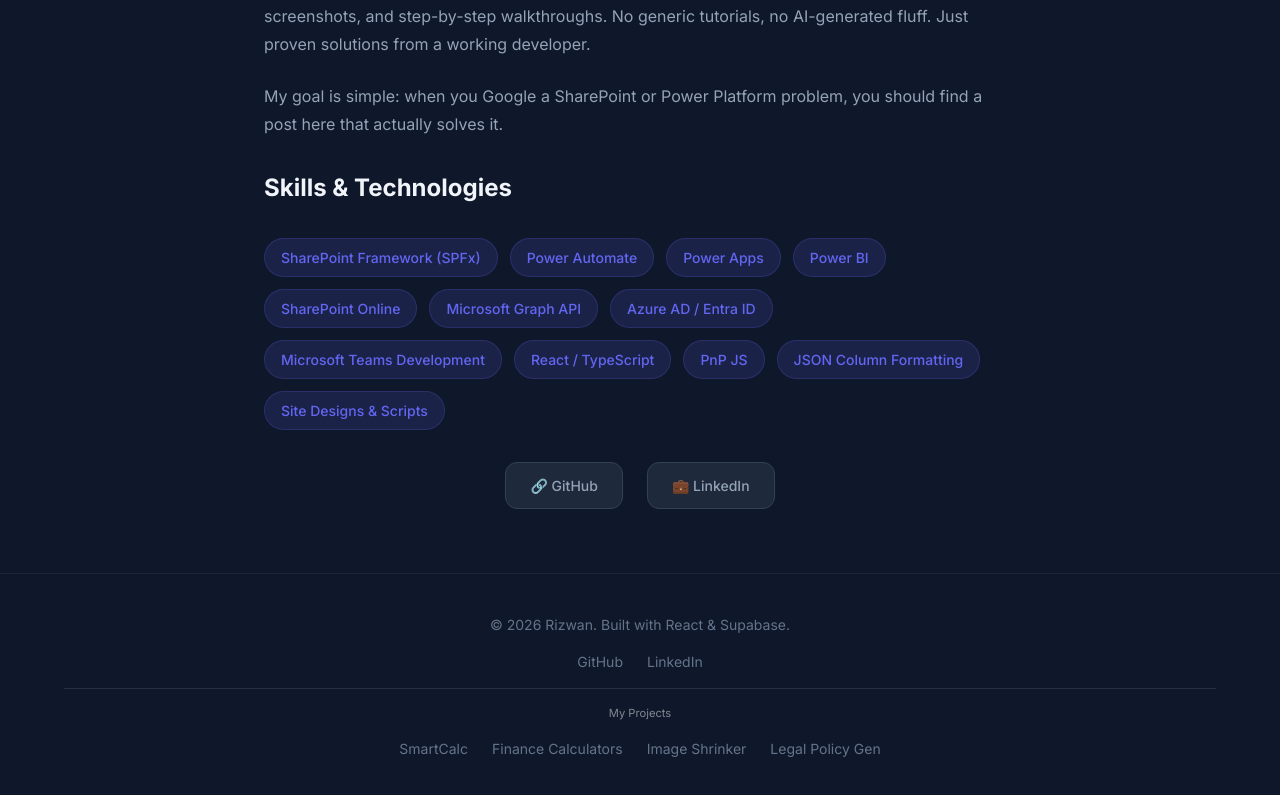
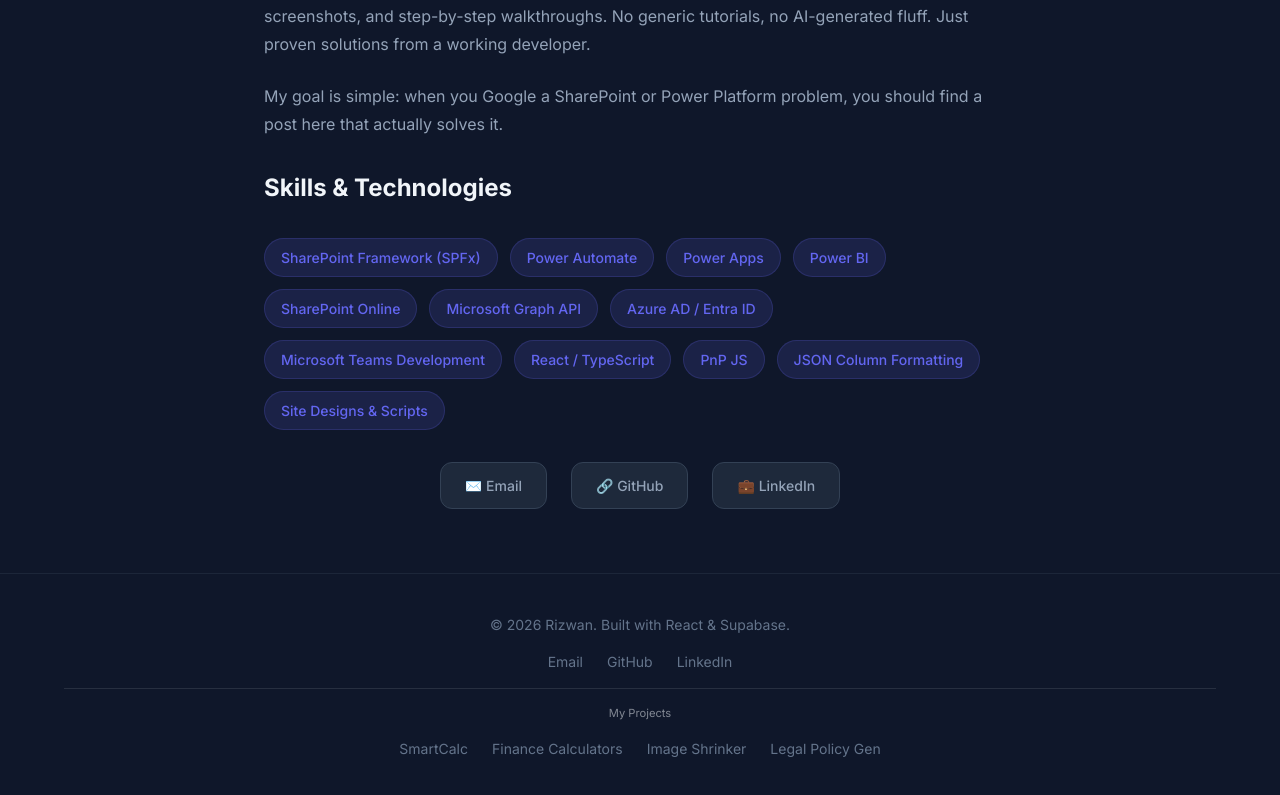
Before and after one commit to rshoaib/imrizwan, a React (Vite) app: page /about in a window 1280 px wide. Shown: the part 534-1329 px from the top of the page. Built offline with nearby package versions, Linux system fonts and the light colour scheme; no server answers.

Commit message:
Add email contact link and update LinkedIn profile URL

```diff
--- a/src/components/Footer.tsx
+++ b/src/components/Footer.tsx
@@ -9,6 +9,12 @@
         </p>
         <div className="footer__links">
           <a
+            href="mailto:sh_rizwan44@hotmail.com"
+            className="footer__link"
+          >
+            Email
+          </a>
+          <a
             href="https://github.com/nicegamer7"
             target="_blank"
             rel="noopener noreferrer"
@@ -17,7 +23,7 @@
             GitHub
           </a>
           <a
-            href="https://www.linkedin.com/in/imrizwan/"
+            href="https://www.linkedin.com/in/rizwan-shoaib-b341b485/"
             target="_blank"
             rel="noopener noreferrer"
             className="footer__link"
--- a/src/pages/About.tsx
+++ b/src/pages/About.tsx
@@ -64,6 +64,12 @@
 
         <div className="about__links">
           <a
+            href="mailto:sh_rizwan44@hotmail.com"
+            className="about__social-link"
+          >
+            ✉️ Email
+          </a>
+          <a
             href="https://github.com/nicegamer7"
             target="_blank"
             rel="noopener noreferrer"
@@ -72,7 +78,7 @@
             🔗 GitHub
           </a>
           <a
-            href="https://www.linkedin.com/in/imrizwan/"
+            href="https://www.linkedin.com/in/rizwan-shoaib-b341b485/"
             target="_blank"
             rel="noopener noreferrer"
             className="about__social-link"
```
